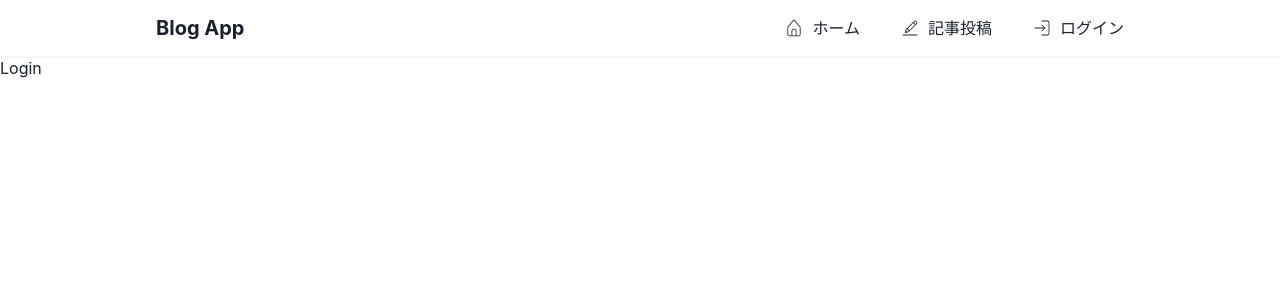
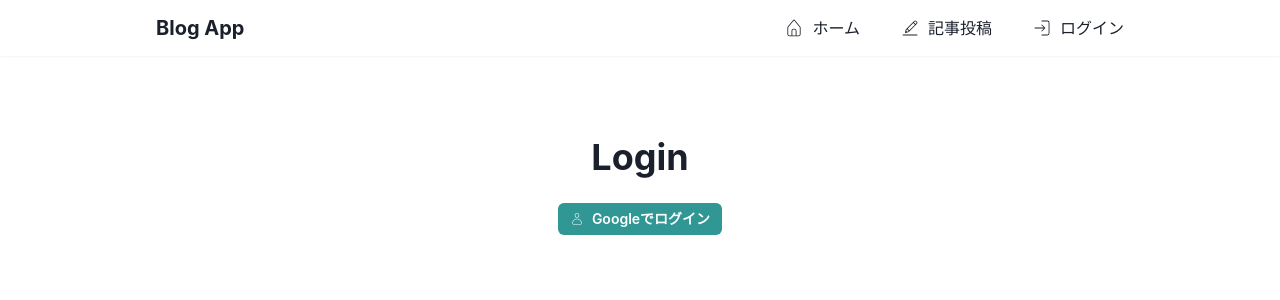
Before and after one commit to m-sato96/blog-app, a React (Create React App) app: page /login in a window 1280 px wide. Shown: the top 300 px of the page. Built offline with nearby package versions, Linux system fonts and the light colour scheme; no server answers.

Commit message:
Googleログイン実装

```diff
--- a/src/App.js
+++ b/src/App.js
@@ -5,15 +5,17 @@ import { CreatePost } from "./components/CreatePost";
 import { Login } from "./components/Login";
 import { Logout } from "./components/Logout";
 import { Navbar } from "./components/Navbar";
+import { useState } from "react";
 function App() {
+  const [isAuth, setIsAuth] = useState(false);
   return (
     <Router>
-      <Navbar />
+      <Navbar isAuth={isAuth} />
       <Routes>
         <Route path="/" element={<Home />}></Route>
         <Route path="/createpost" element={<CreatePost />}></Route>
-        <Route path="/login" element={<Login />}></Route>
-        <Route path="/logout" element={<Logout />}></Route>
+        <Route path="/login" element={<Login setIsAuth={setIsAuth} />}></Route>
+        <Route path="/logout" element={<Logout setIsAuth={setIsAuth} />}></Route>
       </Routes>
     </Router>
   );
--- a/src/components/Login.js
+++ b/src/components/Login.js
@@ -1,5 +1,25 @@
 import React from "react";
+import { Box, Heading, Button } from "@chakra-ui/react";
+import { CiUser } from "react-icons/ci";
+import { signInWithPopup } from "firebase/auth";
+import { auth, provider } from "../firebase";
+import { useNavigate } from "react-router-dom";
 
-export const Login = () => {
-  return <div>Login</div>;
+export const Login = ({ setIsAuth }) => {
+  const navigate = useNavigate();
+  const logInWithGoogle = () => {
+    signInWithPopup(auth, provider).then((result) => {
+      setIsAuth(true);
+      localStorage.setItem("isAuth", true);
+      navigate("/");
+    });
+  };
+  return (
+    <Box textAlign="center" marginTop="80px">
+      <Heading as="h2">Login</Heading>
+      <Button marginTop="24px" leftIcon={<CiUser />} colorScheme="teal" variant="solid" size="sm" onClick={logInWithGoogle}>
+        Googleでログイン
+      </Button>
+    </Box>
+  );
 };
--- a/src/components/Logout.js
+++ b/src/components/Logout.js
@@ -1,5 +1,25 @@
 import React from "react";
+import { Box, Heading, Button } from "@chakra-ui/react";
+import { CiLogout } from "react-icons/ci";
+import { signOut } from "firebase/auth";
+import { auth } from "../firebase";
+import { useNavigate } from "react-router-dom";
 
-export const Logout = () => {
-  return <div>Logout</div>;
+export const Logout = ({ setIsAuth }) => {
+  const navigate = useNavigate();
+  const logOut = () => {
+    signOut(auth).then(() => {
+      setIsAuth(false);
+      localStorage.clear();
+      navigate("/login");
+    });
+  };
+  return (
+    <Box textAlign="center" marginTop="80px">
+      <Heading as="h2">Logout</Heading>
+      <Button marginTop="24px" leftIcon={<CiLogout />} colorScheme="teal" variant="solid" size="sm" onClick={logOut}>
+        ログアウト
+      </Button>
+    </Box>
+  );
 };
--- a/src/components/Navbar.js
+++ b/src/components/Navbar.js
@@ -15,9 +15,9 @@ import {
   HStack,
 } from "@chakra-ui/react";
 import { VscMenu, VscClose } from "react-icons/vsc";
-import { CiHome, CiEdit, CiLogin } from "react-icons/ci";
+import { CiHome, CiEdit, CiLogin, CiLogout } from "react-icons/ci";
 
-export const Navbar = () => {
+export const Navbar = ({ isAuth }) => {
   const [isDrawerOpen, setIsDrawerOpen] = useState(false);
   const [isLargerThan768] = useMediaQuery("(min-width: 768px)");
 
@@ -48,12 +48,21 @@ export const Navbar = () => {
               </Link>
             </Box>
             <Box>
+              {!isAuth ? (
                 <Link to="/login">
                   <Flex alignItems="center">
                     <CiLogin style={{ marginRight: "8px" }} size="20" />
                     ログイン
                   </Flex>
                 </Link>
+              ) : (
+                <Link to="/logout">
+                  <Flex alignItems="center">
+                    <CiLogout style={{ marginRight: "8px" }} size="20" />
+                    ログアウト
+                  </Flex>
+                </Link>
+              )}
             </Box>
           </HStack>
         ) : (
@@ -90,12 +99,21 @@ export const Navbar = () => {
                         </Link>
                       </Box>
                       <Box>
+                        {!isAuth ? (
                           <Link to="/login">
                             <Flex alignItems="center">
                               <CiLogin style={{ marginRight: "8px" }} size="20" />
                               ログイン
                             </Flex>
                           </Link>
+                        ) : (
+                          <Link to="/logout">
+                            <Flex alignItems="center">
+                              <CiLogout style={{ marginRight: "8px" }} size="20" />
+                              ログアウト
+                            </Flex>
+                          </Link>
+                        )}
                       </Box>
                     </VStack>
                     <Box textAlign="center" marginTop="80px">
```
Lines whose indentation alone changed are shown as unchanged.
